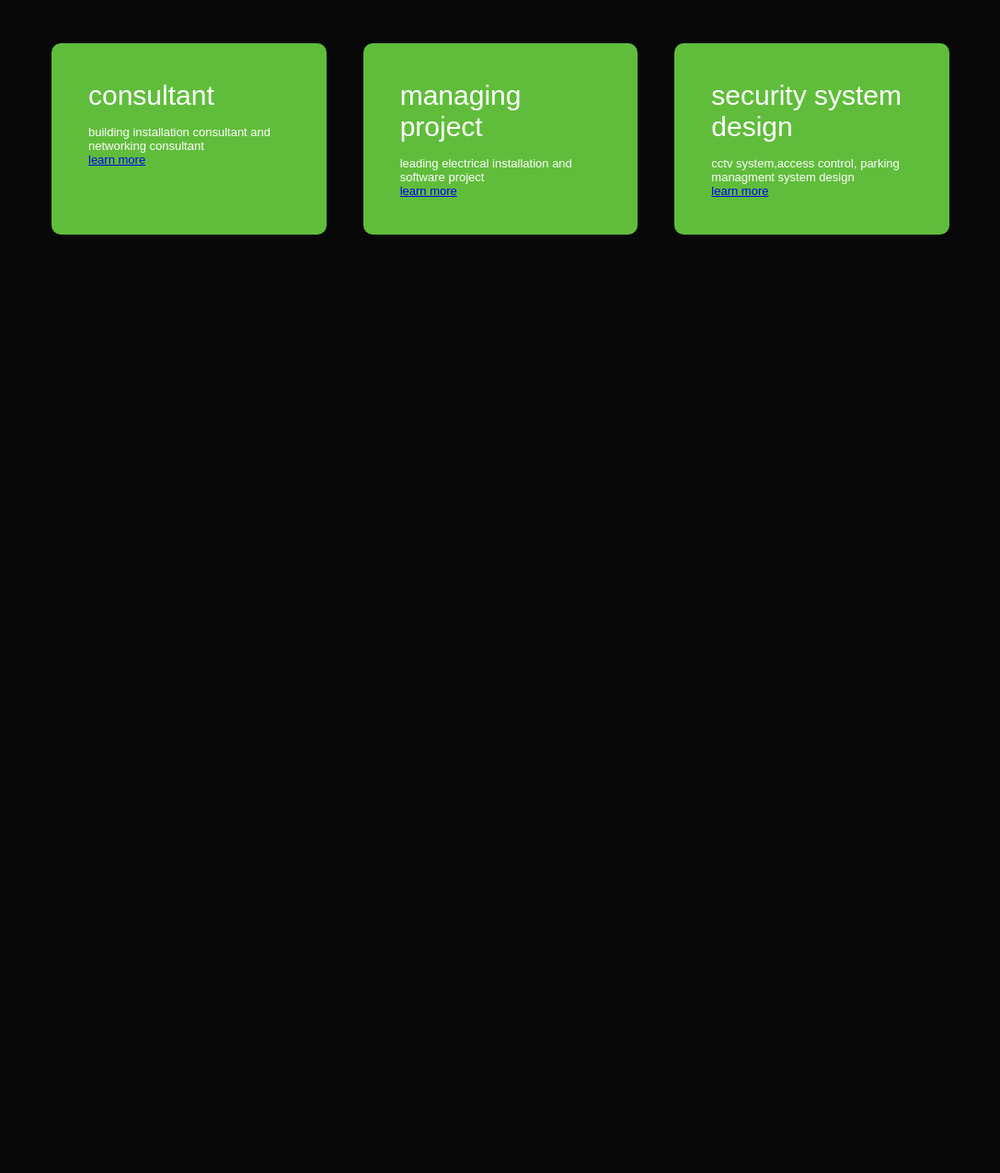
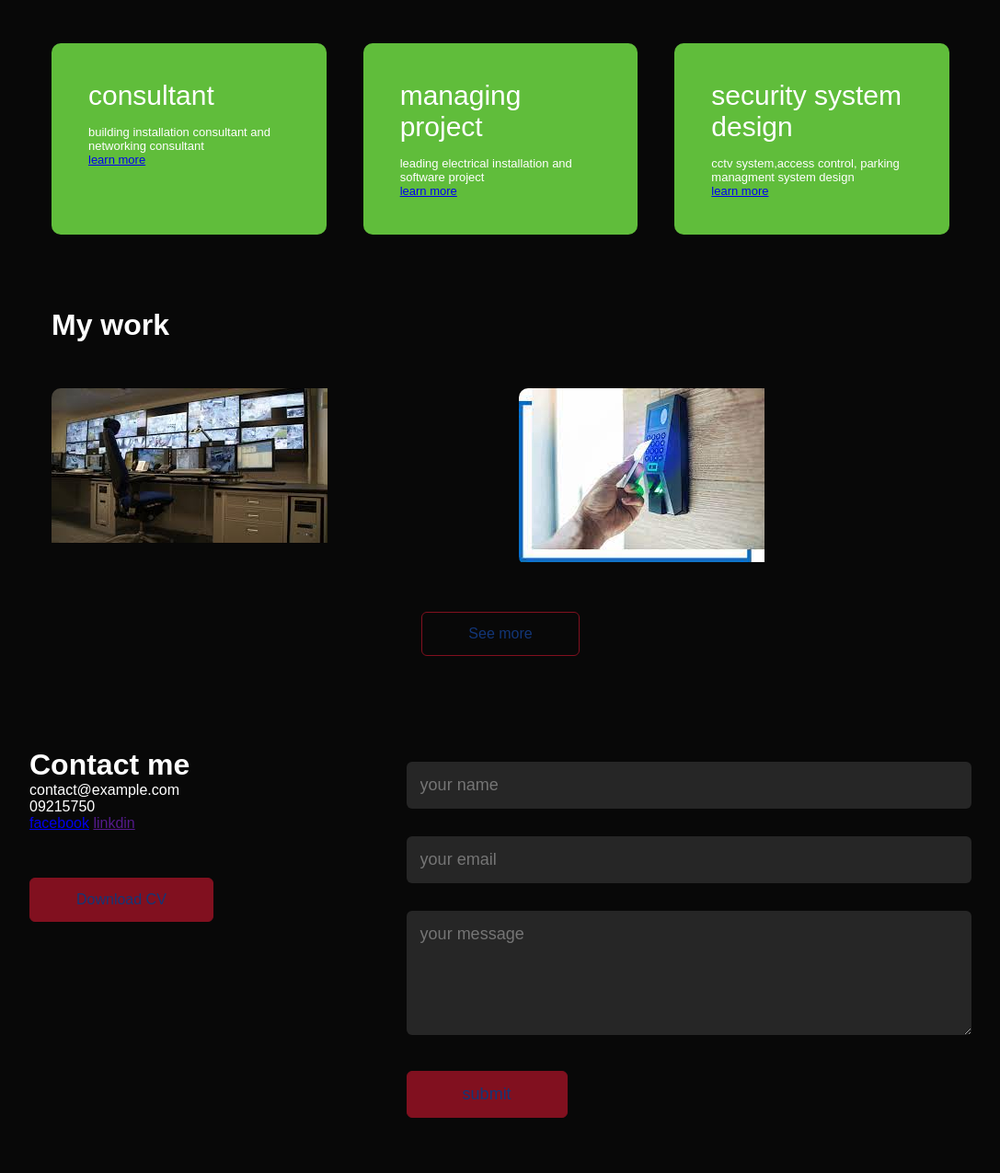
Before and after one commit to mulusew212/my_portfolio, a plain HTML site: page index.html in a window 1280 px wide. Shown: the part 1418-2693 px from the top of the page at 92% size, without its empty margins (96-1183 px from the left). Before the commit the page ends 1713 px from the top, so only its background shows below. Drawn offline with Linux system fonts and the light colour scheme.

Commit message:
first commit

```diff
--- a/index.html
+++ b/index.html
@@ -13,11 +13,11 @@
             <nav>
                 <img src="image/logo.png" class="logo">
                 <ul>
-                    <li><a href="#">Home</a></li>
-                    <li><a href="#">About</a></li>
-                    <li><a href="#">Service</a></li>
-                    <li><a href="#">Portfolio</a></li>
-                    <li><a href="#">Contact</a></li>
+                    <li><a href="#header">Home</a></li>
+                    <li><a href="#about">About</a></li>
+                    <li><a href="#service">Service</a></li>
+                    <li><a href="#portfolio">Portfolio</a></li>
+                    <li><a href="#contact">Contact</a></li>
                 </ul>
             </nav>
             <div class="header-text">
@@ -96,6 +96,60 @@
             </div>
         </div>
     </div>
+
+    <!--/////////////////////////portfolio//////////////-->
+    <div id="portfolio">
+        <div class="container">
+            <h1 class="sub-title"> My work</h1>
+            <div class="work-list">
+                <div class="work">
+                    <img src="image/work1.jpg">
+                    <div class="layer">
+                        <h3>cctv system design</h3>
+                        <p>video servellance system design for
+                            differnt building.
+                        </p>
+                    </div>
+                </div>
+                <div class="work">
+                    <img src="image/work2.jpg">
+                    <div class="layer">
+                        <h3>access control system design</h3>
+                        <p>access control system design for
+                            differnt building.
+                        </p>
+                    </div>
+                </div>
+            </div>
+            <a href="#" class="btn">See more</a>
+        </div>
+    </div>
+    <!--///////////contact//////////////-->
+<div id="contact">
+    <div class="container">
+        <div class="row">
+            <div class="contact-left">
+                <h1 class="sub-title">Contact me</h1>
+                <p>contact@example.com</p>
+                <p>09215750</p>
+                <div class="social-icon">
+                    <a href="https://facebook.com/">facebook</a>
+                    <a href="">linkdin</a>
+                </div>
+                <a href="image/CV.pdf" download class="btn btn2">Download CV</a>
+            </div>
+            <div class="contact-right">
+               <form>
+                <input type="text" name="Name" placeholder="your name" required>
+                <input type="email" name="email" placeholder="your email" required>
+                <textarea name="Message" rows="5" placeholder="your message"></textarea>
+                <button type="submit"class="btn btn2">submit</button>
+               </form>
+            </div>
+        </div>
+    </div>
+</div>
+
     <script>
 var tablink=document.getElementsByClassName("tab-link");
 var tabcontent=document.getElementsByClassName("tab-content");
--- a/style.css
+++ b/style.css
@@ -4,6 +4,9 @@ padding:0;
 font-family: 'pappins',sans-serif;
 box-sizing: border-box;
 
+}
+html{
+    scroll-behavior: smooth;
 }
 body{
     background: #080808;
@@ -142,3 +145,101 @@ margin-top: 20px;
     background: rgb(187, 22, 17);
     transform: translateY(-15px);
 }
+/*------------------portfolio----------------*/
+#portfolio{
+    padding: 30px;
+}
+.work-list{
+    display: grid;
+    grid-template-columns: repeat(auto-fit,minmax(250px,1fr));
+    grid-gap: 40px;
+    margin-top: 50px;
+}
+.work{
+    border-radius: 10px;
+    position: relative;
+    overflow: hidden;
+}
+.work image{
+    width: 100%;
+    border-radius: 10px;
+    display: block;
+    transition: transform 0.5s;
+}
+.layer{
+    width: 100%;
+    height: 0;
+    background: linear-gradient(rgb(0,0,0,0.6),#488294);
+    border-radius: 10px;
+    position: absolute;
+    left:0;
+    bottom:0;
+    overflow: hidden;
+    display: flex;
+    align-items: center;
+    justify-content: center;
+    flex-direction: column;
+    padding: 0 40px;
+    text-align: center;
+    font-size: 14px;
+    transition: height 0.5s;
+}
+.layer h3{
+    font-weight: 500;
+    margin-bottom: 20px;
+}
+work:hover img{
+    transform: scale(1,1);
+}
+.work:hover .layer{
+    height: 100%;
+}
+.btn{
+    display: block;
+    margin: 50px auto;
+    width: fit-content;
+    border: 1px solid #81101f;
+    padding: 14px 50px;
+    border-radius: 6px;
+    text-decoration: none;
+    color: #133677;
+    transition: background 0.5s;
+}
+.btn:hover{
+    background: #b4b;
+}
+/*----------------------contact----------------*/
+.contact-left{
+    flex-basis: 35%;
+}
+.contact-right{
+    flex-basis: 60%;
+}
+.btn.btn2{
+    display: inline-block;
+    background: #81101f;
+}
+.contact-right.form{
+    width:100%;
+}
+form input, form textarea{
+    width:100%;
+    border: 0;
+    outline: none;
+    background: #262626;
+    padding: 15px;
+    margin: 15px 0;
+    color:#fff;
+    font-size: 18px;
+    border-radius: 6px;
+}
+form .btn2{
+    padding: 14px 60px;
+    font-size: 18px;
+    margin-top: 20px;
+    cursor: pointer;
+}
+/*-------------------for small screen------------------
+@media only screen and (max-width:600px){
+
+}*/
```
Also changed, not shown: image/work1.jpg (added), image/work2.jpg (added), 1 other file.
